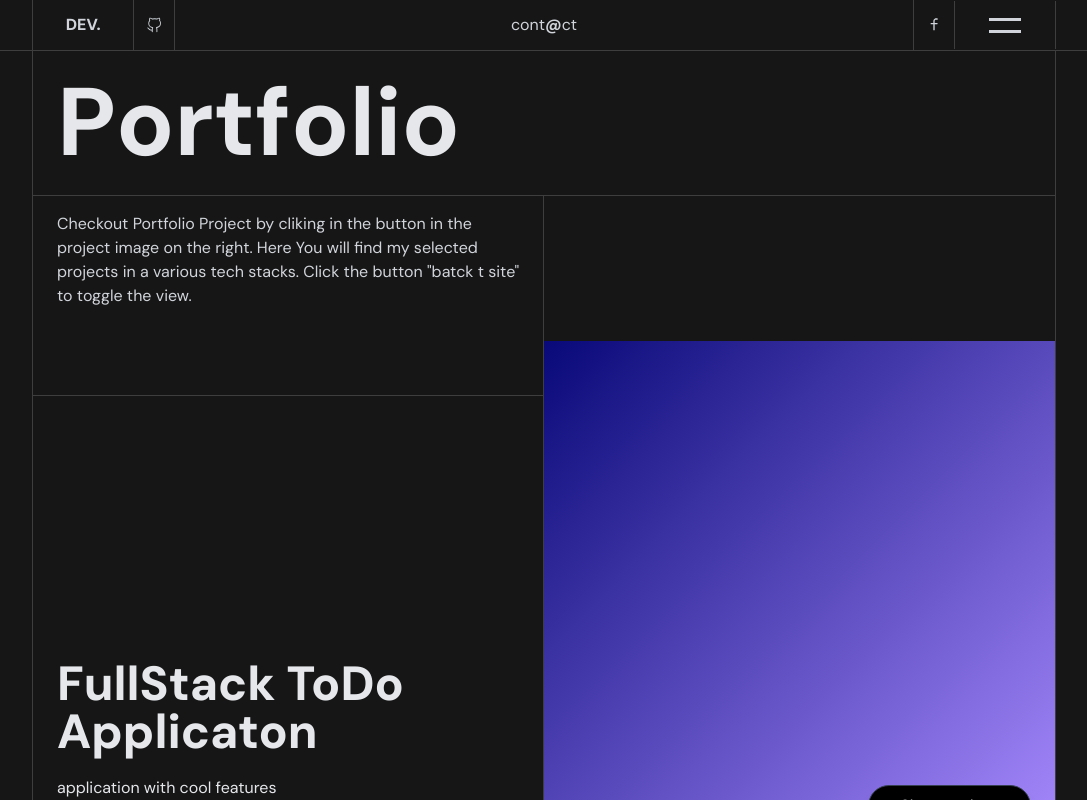
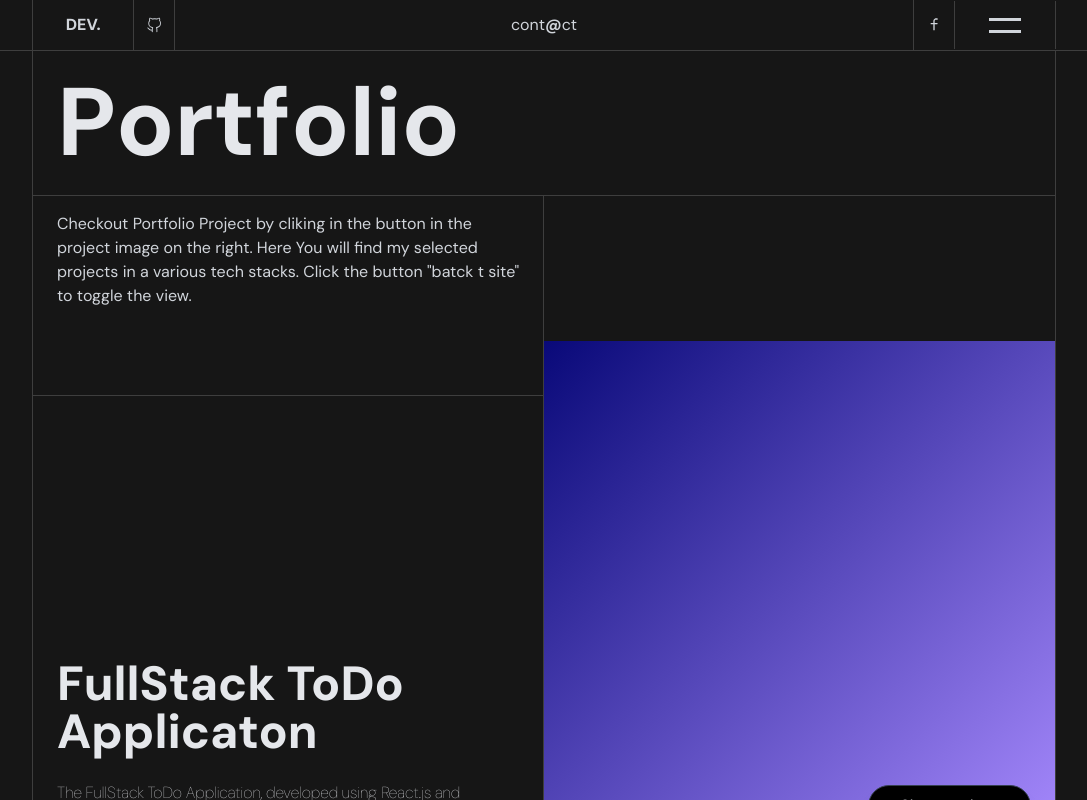
Before and after one commit to Capoverde/my-site-portfolio, a Next.js app: page /PortfolioPage in a window 1280 px wide. Shown: the top 800 px of the page, without its empty margins (96-1183 px from the left). Built offline with nearby package versions, Linux system fonts and the light colour scheme.

Commit message:
added propper links to portfolio projects

```diff
--- a/app/PortfolioPage/page.jsx
+++ b/app/PortfolioPage/page.jsx
@@ -28,7 +28,7 @@ import classNames from "classnames";
 const features = [
   {
     title: "FullStack ToDo Applicaton",
-    describe: "application with cool features",
+    describe: "The FullStack ToDo Application, developed using React.js and Typescript, offers a seamless blend of a modern UI and powerful functionality. It showcases the effectiveness of React.js and the reliability of Typescript for creating dynamic and scalable web solutions with an intuitive task management experience.",
     id: "to-do-app",
     card: TodoApp,
     visual: TodoVisual,
@@ -37,18 +37,18 @@ const features = [
   {
     title: "FullStack product catalog store",
     id: "product-catalog",
-    describe: "application with cool features",
+    describe: "The FullStack Online Store project, centered around iPhones and iPads, demonstrates the fusion of React.js and Typescript to deliver a sophisticated and responsive e-commerce platform. This project showcases the versatility of React and the reliability of Typescript, ensuring a seamless user experience for online shopping with Apple devices.",
     card: WebsiteNext,
     visual: ThirdVisual,
-    projectLink: "https://www.google.com"
+    projectLink: "https://pl-fe-may23-codecrusaders.github.io/product_catalog/"
   },
   {
     title: "Website in Next.js",
     id: "lawyers-ebsite",
-    describe: "application with cool features",
+    describe: "A website for a friendly law firm, built with Next.js",
     card: EventHorizon,
     visual: PortfolioVisual,
-    projectLink: "https://Capoverde.github.io/react_todo-app-with-api/"
+    projectLink: "https://anna-kopczynska.vercel.app/"
   },
   {
     title: "The Event Horizon",
@@ -61,7 +61,7 @@ const features = [
   {
     title: "Nothing",
     id: "nothing-phone",
-    describe: "application with cool features",
+    describe: "The landing page for 'Nothing Phone' is a minimalist showcase crafted entirely with HTML, CSS, and JavaScript. It features a clean and modern design, reflecting the simplicity and elegance of the product. Through seamless interactivity and smooth animations, users are introduced to the unique features of the 'Nothing Phone in an engaging and user-friendly manner.",
     card: Nothing,
     visual: NothingVisual,
     projectLink: "https://capoverde.github.io/layout_miami/"
@@ -145,7 +145,7 @@ const PortfolioPage = () => {
                >
                  <FeaturesTitle id={feature.id}>
                    <span className="inline-block">{feature.title}</span>
-                   <p className="py-6 text-[1rem] font-normal ">
+                   <p className="py-6 text-[1rem] font-thin leading-relaxed ">
                      {feature.describe}
                    </p>
                    <Link href={feature.projectLink || '#'}
@@ -153,6 +153,8 @@ const PortfolioPage = () => {
                      className="
                       text-[1rem]
                       bg-transparent text-gray-700
+                      font-normal hover:text-gray-900 hover:bg-gray-200
+                      transition-all
                       border border-[#3e3e3e]
                       shadow-lg rounded-full
                       px-8 py-4 z-[100] cursor-pointer
@@ -193,175 +195,3 @@ const PortfolioPage = () => {
 };
 
 export default PortfolioPage;
-
-// "use client"
-// import { useEffect } from "react";
-// import { motion as m, AnimatePresence, useAnimate, stagger } from "framer-motion";
-// import { Link } from "next/link";
-// import {
-//   TodoApp,
-//   WebsiteNext,
-//   EventHorizon,
-//   TheMet,
-//   Nothing,
-// } from "../components/Card";
-// import { useFeatureStore, setFullScreenFeature } from "../components/store";
-// import { Header } from "../components/Header/Header";
-// import { Footer } from '../components/Footer/Footer'
-// import { FeaturesTitle } from "../components/FeaturesTitle";
-// import { AnimatedHeader } from "../components/AnimatedText/AnimatedHeader";
-// import { AnimatedP } from "../components/AnimatedText/AnimatedP";
-// import { OtherVisual,
-//          PortfolioVisual,
-//          ThirdVisual,
-//          TodoVisual,
-//          NothingVisual } from "../components/Visual";
-// import { BackgroundBlob } from "../components/Blobs/Blobs";
-// import styles from "./PortfolioPage.module.css";
-// import classNames from "classnames";
-
-// const features = [
-//   {
-//     title: "FullStack ToDo Applicaton",
-//     describe: "application with cool features",
-//     id: "to-do-app",
-//     card: TodoApp,
-//     visual: TodoVisual,
-//     projectLink: "https://Capoverde.github.io/react_todo-app-with-api/"
-//   },
-//   {
-//     title: "FullStack product catalog store",
-//     id: "product-catalog",
-//     describe: "application with cool features",
-//     card: WebsiteNext,
-//     visual: ThirdVisual,
-//     projectLink: "https://www.google.com"
-//   },
-//   {
-//     title: "Website in Next.js",
-//     id: "lawyers-website",
-//     describe: "application with cool features",
-//     card: EventHorizon,
-//     visual: PortfolioVisual,
-//     projectLink: "https://Capoverde.github.io/react_todo-app-with-api/"
-//   },
-//   {
-//     title: "The Event Horizon",
-//     id: "website-and-gallery",
-//     describe: "application with cool features",
-//     card: TheMet,
-//     visual: OtherVisual,
-//     projectLink: "https://Capoverde.github.io/react_todo-app-with-api/"
-//   },
-//   {
-//     title: "Nothing",
-//     id: "nothing-phone",
-//     describe: "application with cool features",
-//     card: Nothing,
-//     visual: NothingVisual,
-//     projectLink: "https://www.google.com"
-//   },
-// ];
-
-// const portfolioText = `Checkout Portfolio Project by clicking on the button in the project image on the right.
-//                        Here you will find my selected projects in various tech stacks.
-//                        Click the button "back to site" to toggle the view.
-//                       `;
-
-// const layoutVariants = {
-//   initial: { opacity: 0 },
-//   animate: { opacity: 1 },
-//   exit: { opacity: 0 },
-// };
-
-// const PortfolioPage = () => {
-//   const [scope, animate] = useAnimate();
-//   const fullScreenFeature = useFeatureStore((state) => state.fullScreenFeature);
-//   const setFullScreenFeature = useFeatureStore(state => state.setFullScreenFeature);
-
-//   useEffect(() => {
-//     if (fullScreenFeature) {
-//       const selectedFeature = features.find((feature) => feature.id === fullScreenFeature);
-//       const projectLink = selectedFeature?.projectLink || "";
-//       setFullScreenFeature(null);
-//     }
-//   }, [fullScreenFeature]);
-
-//   return (
-//     <div className={`${styles.fadeIn} w-screen h-screen puff-in-center relative z-0`}>
-//       <Header />
-//       <BackgroundBlob />
-//       <header className="Portfolio__header pl-6 mx-[10%] border-b border-l border-r border-[#3e3e3e] ">
-//         <AnimatedHeader text="Portfolio" className="title font-bold text-[6rem] text-gray-200 " />
-//       </header>
-//       <main className="min-w-screen min-h-screen  mx-[10%] border-l border-r border-[#3e3e3e]">
-//         <div ref={scope} className="flex w-full h-full items-start border-l border-[#3e3e3e]">
-//           <div className="w-full py-[50vh] relative border-r border-[#3e3e3e]">
-//             {features.map(feature =>
-//                <feature.visual
-//                 key={feature.id}
-//                 id={feature.id}
-//                 projectLink={feature.projectLink}
-//                />
-//             )}
-//             <button
-//                 onClick={() => setFullScreenFeature(null)}
-//                 className="back-to-site-btn
-//                             fixed bottom-0 left-1/2 -translate-x-1/2 translate-y-[300%]
-//                           bg-black rounded-full px-8 py-4 mb-4 border-gray-700 text-gray-200
-//                             shadow-lg opacity-0 z-10"
-//             >
-//                 Back to portfolio
-//             </button>
-//             <div className="h-[200px] w-full absolute top-0 text-gray-300 border-b border-[#3e3e3e] z-[-1]">
-//               <AnimatedP text={portfolioText} className="py-4 text-gray-300 px-6 " />
-//             </div>
-//             <ul>
-//               {features.map((feature) => (
-//                 <li className="border-b  border-[#3e3e3e] px-6" key={feature.id}>
-//                   <FeaturesTitle id={feature.id}>
-//                     <span className="inline-block">{feature.title}</span>
-//                     <p className="py-6 text-[1rem] font-normal ">
-//                       {feature.describe}
-//                     </p>
-//                     <Link
-//                       href={feature.projectLink || '#'}
-//                       target="_blank"
-//                       className="absolute top-[10%] right-[10%] bg-transparent text-gray-700 border border-[#3e3e3e] shadow-lg
-//                       rounded-full px-8 py-4 z-[100] cursor-pointer"
-//                     >
-//                       Visit the project
-//                     </Link>
-//                   </FeaturesTitle>
-//                 </li>
-//               ))}
-//             </ul>
-//           </div>
-//           <div className={classNames("w-full sticky top-0 flex h-screen items-center ")}>
-//             <div
-//              className="relative w-full aspect-square [&:has(>_.active-card)]:bg-transparent"
-//             >
-//               <AnimatePresence exitBeforeEnter={false} mode="wait">
-//                 <m.div
-//                   key={features.map((feature) => feature.id).join("-")}
-//                   initial="initial"
-//                   animate="animate"
-//                   exit="exit"
-//                   variants={layoutVariants}
-//                   transition={{ duration: 0.75 }}
-//                 >
-//                   {features.map((feature) => (
-//                     <feature.card id={feature.id} key={feature.id} />
-//                   ))}
-//                 </m.div>
-//               </AnimatePresence>
-//             </div>
-//           </div>
-//         </div>
-//       </main>
-//       <Footer />
-//     </div>
-//   );
-// };
-
-// export default PortfolioPage;
--- a/app/components/Card.jsx
+++ b/app/components/Card.jsx
@@ -10,7 +10,7 @@ const FeatureCard = ({ gradient, children, id }) => {
   const setFullScreenFeature = useFeatureStore((state) => state.setFullScreenFeature)
 
   return (
-    <div className={classNames('absolute inset-0 w-full h-full transition-opacity z-[50]',
+    <div className={classNames('absolute inset-0 w-full h-full transition-opacity ',
                     inViewFeature === id ? "active-card opacity-100" : "opacity-0 pointer-events-none"
                     )}>
       <div className={classNames("gradient absolute inset-0 bg-gradient-to-br origin-bottom-left", gradient)} />
```
